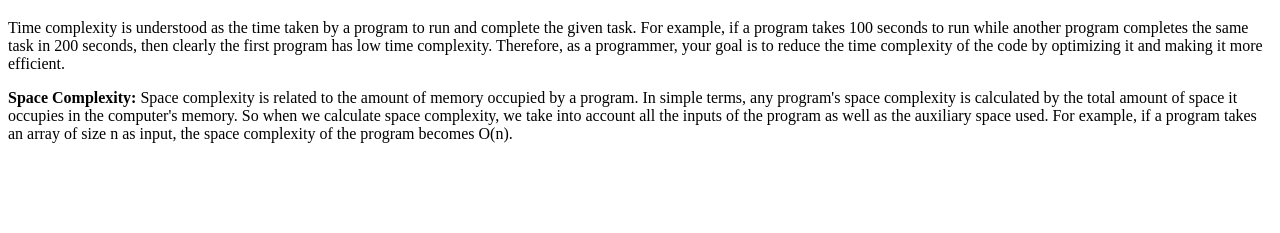
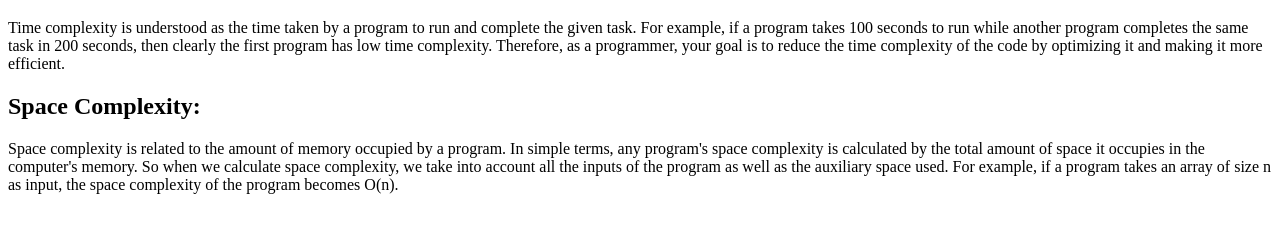
Before and after one commit to acciojob/time-and-space-complexity-vis123Git, a website: page main.html in a window 1280 px wide. Shown: the part 61-294 px from the top of the page. Drawn offline with Linux system fonts and the light colour scheme.

Commit message:
created a submission

```diff
--- a/main.html
+++ b/main.html
@@ -8,6 +8,6 @@
 	<script type="text/javascript" src="./script.js"></script>
 	<h1>Time and Space Complexity</h1>
 	<p>Time complexity is understood as the time taken by a program to run and complete the given task. For example, if a program takes 100 seconds to run while another program completes the same task in 200 seconds, then clearly the first program has low time complexity. Therefore, as a programmer, your goal is to reduce the time complexity of the code by optimizing it and making it more efficient.</p>
-	<p><strong>Space Complexity:</strong> Space complexity is related to the amount of memory occupied by a program. In simple terms, any program's space complexity is calculated by the total amount of space it occupies in the computer's memory. So when we calculate space complexity, we take into account all the inputs of the program as well as the auxiliary space used. For example, if a program takes an array of size n as input, the space complexity of the program becomes O(n).</p>
+	<p><h2>Space Complexity:</h2> Space complexity is related to the amount of memory occupied by a program. In simple terms, any program's space complexity is calculated by the total amount of space it occupies in the computer's memory. So when we calculate space complexity, we take into account all the inputs of the program as well as the auxiliary space used. For example, if a program takes an array of size n as input, the space complexity of the program becomes O(n).</p>
 </body>
 </html>
```
